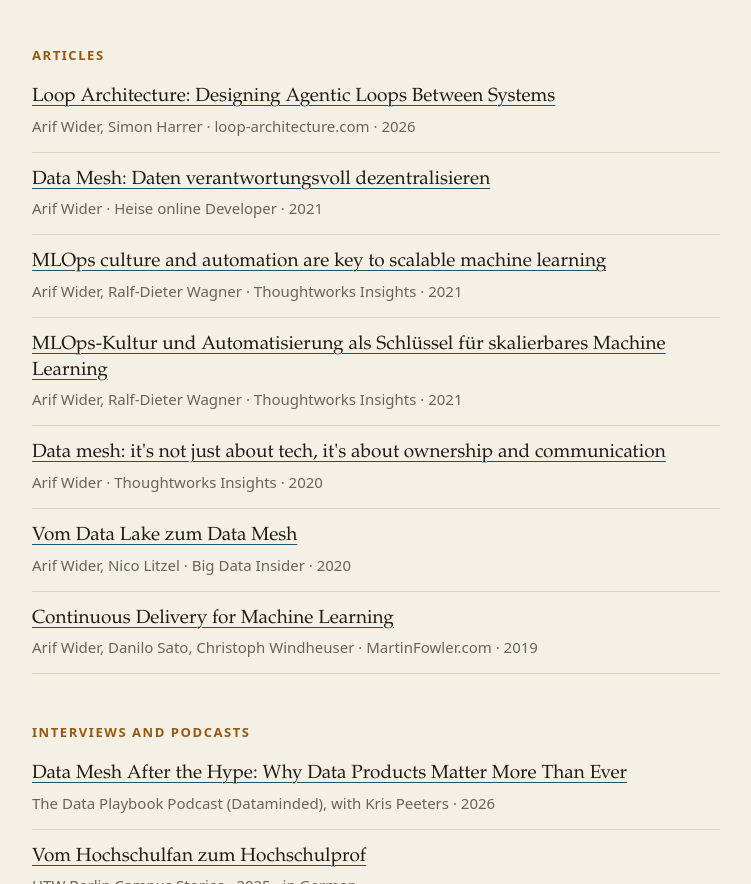
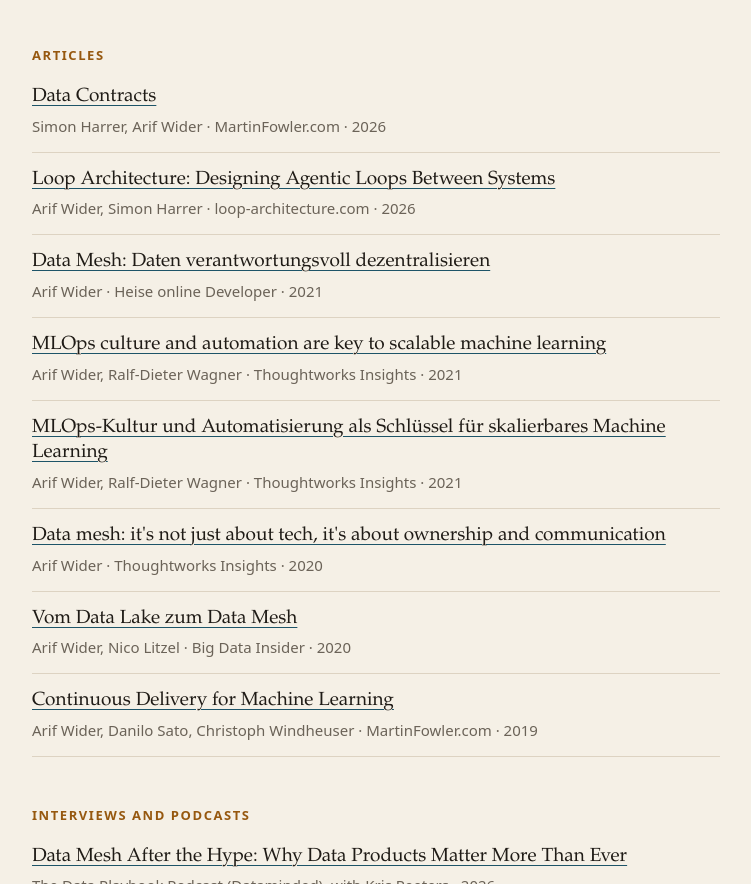
Before and after one commit to arifwider/arifwider.com, a plain HTML site: page publications.html in a window 1280 px wide. Shown: the part 1416-2300 px from the top of the page, without its empty margins (264-1015 px from the left). Drawn offline with Linux system fonts and the light colour scheme.

Commit message:
Add Data Contracts article on martinfowler.com
Co-Authored-By: Claude Opus 5.5 <noreply@anthropic.com>

```diff
--- a/publications.html
+++ b/publications.html
@@ -122,6 +122,10 @@
     </h2>
     <ul class="entries">
       <li>
+        <p class="e-title"><a href="https://martinfowler.com/articles/data-contracts.html">Data Contracts</a></p>
+        <p class="e-meta">Simon Harrer, Arif Wider · MartinFowler.com · 2026</p>
+      </li>
+      <li>
         <p class="e-title"><a href="https://www.loop-architecture.com/">Loop Architecture: Designing Agentic Loops Between Systems</a></p>
         <p class="e-meta">Arif Wider, Simon Harrer · loop-architecture.com · 2026</p>
       </li>
```
Also changed, not shown: index.html (+2 -0 lines), topics.html (+1 -0 lines).
